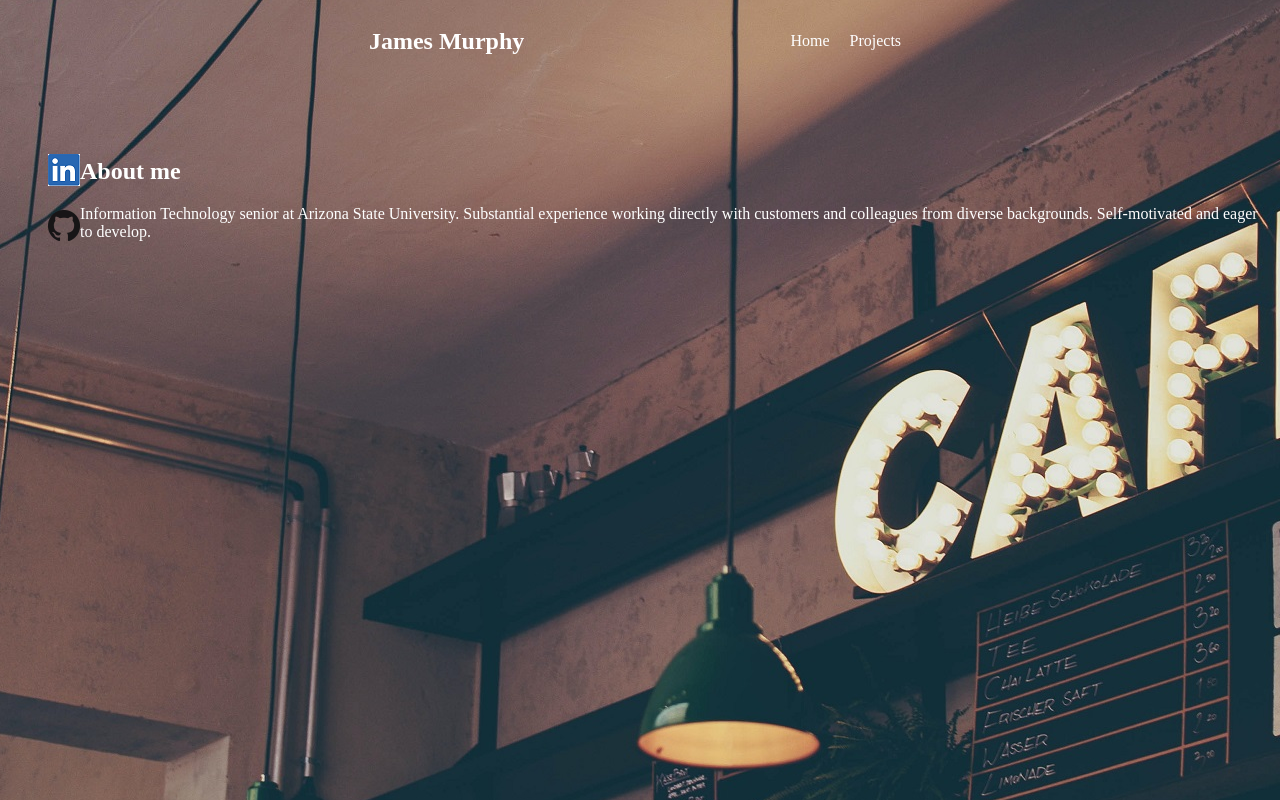
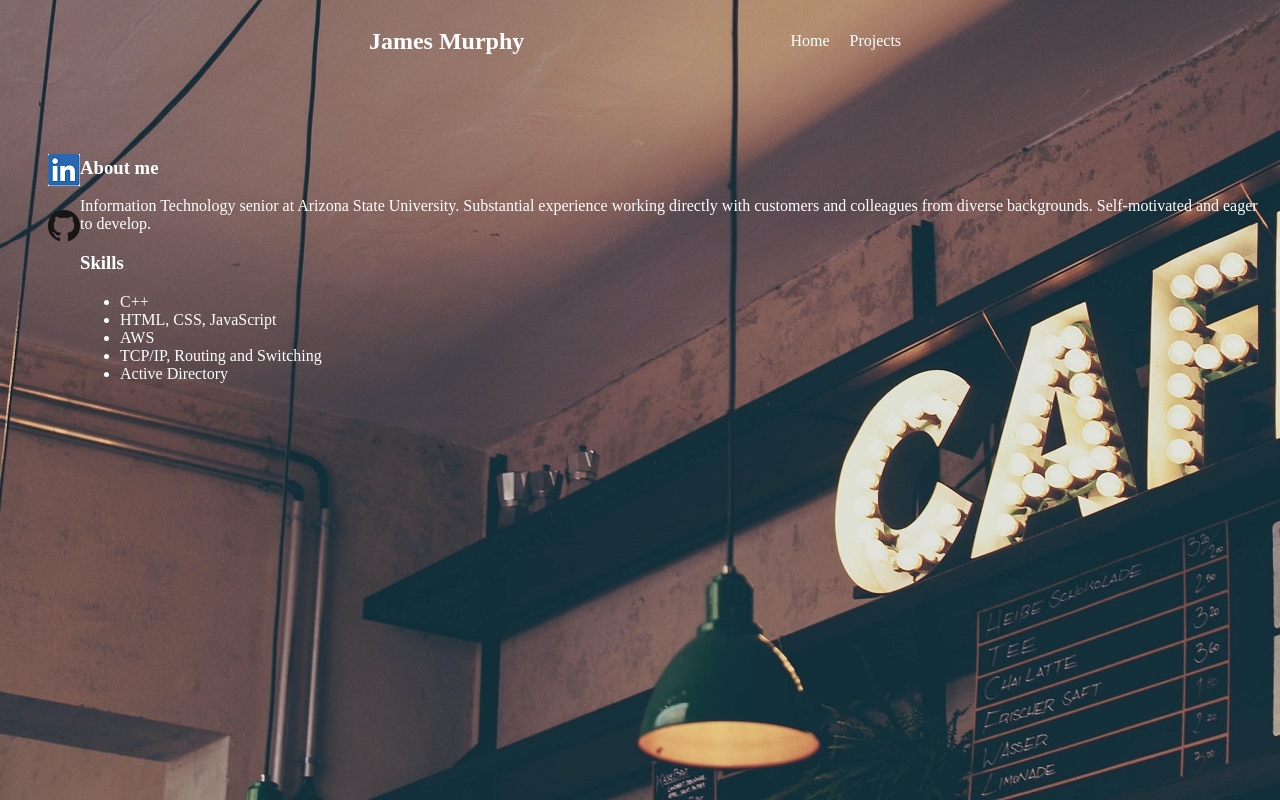
Before and after one commit to jamesmtexas/Portfolio, a plain HTML site: page index.html in a window 1280 px wide. Drawn offline with Linux system fonts and the light colour scheme.

Commit message:
Add content

```diff
--- a/css/smallscreen.css
+++ b/css/smallscreen.css
@@ -4,7 +4,7 @@
 	Date: 10/18/2022
 	File: layout.css
 
-	Basic layout styles for portfolio website
+	Mobile device styles
 */
 
 body {
@@ -56,17 +56,13 @@ header {
 
 #about {
   flex: 1 1 auto;
+}
+
+article {
   background-color: #BBACC1;
-  padding: 0 15px 0;
+  padding: 0 15px 5px;
   border-radius: 10px;
 }
-
-#projects {
-  padding: 0 15px 0;
-  background-color: #BBACC1;
-  border-radius: 10px;
-}
-
 
 .nav-links {
   list-style-type: none;
--- a/css/widescreen.css
+++ b/css/widescreen.css
@@ -4,7 +4,7 @@
 	Date: 10/18/2022
 	File: layout.css
 
-	Basic layout styles for portfolio website
+	Desktop device styles
 */
 
 header {
@@ -78,6 +78,10 @@ p, h1 ,a {
   color: white;
 }
 
+article li {
+  color: white;
+}
+
 footer {
   text-align: center;
 }
--- a/index.html
+++ b/index.html
@@ -32,9 +32,22 @@
 	</section>
 
   <section id="about">
-		<h1>About me</h1>
-		<p>Information Technology senior at Arizona State University. Substantial experience working directly with customers and colleagues from diverse backgrounds. Self-motivated and eager to develop.</p>
-  </section>
+		<article>
+			<h1>About me</h1>
+			<p>Information Technology senior at Arizona State University. Substantial experience working directly with customers and colleagues from diverse backgrounds. Self-motivated and eager to develop.</p>
+		</article>
+
+		<article>
+			<h1>Skills</h1>
+			<ul>
+				<li>C++</li>
+				<li>HTML, CSS, JavaScript</li>
+				<li>AWS</li>
+				<li>TCP/IP, Routing and Switching</li>
+				<li>Active Directory</li>
+			</ul>
+		</article>
+	</section>
 
   </div>
 
```
Also changed, not shown: projects.html (+8 -4 lines).
